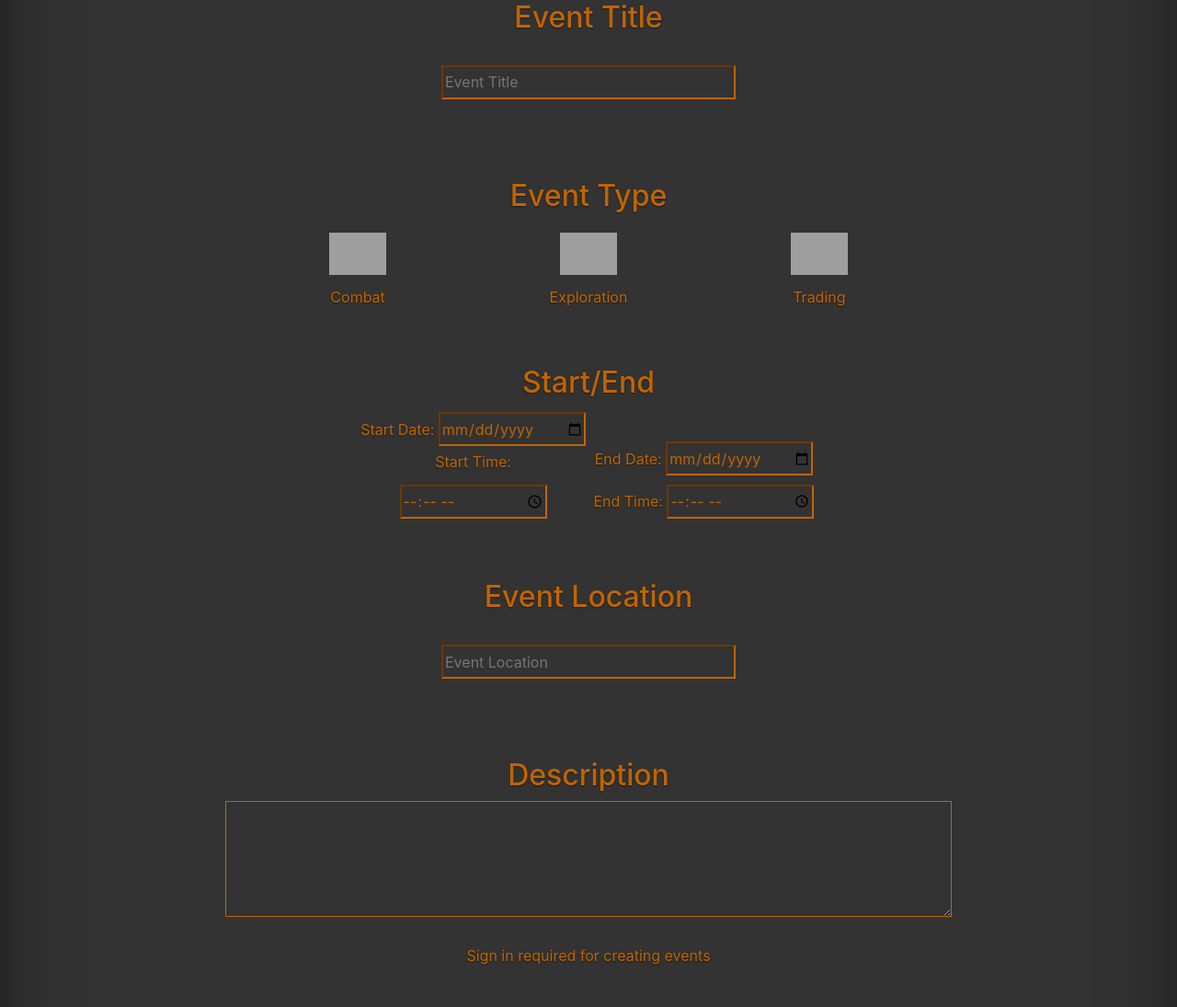
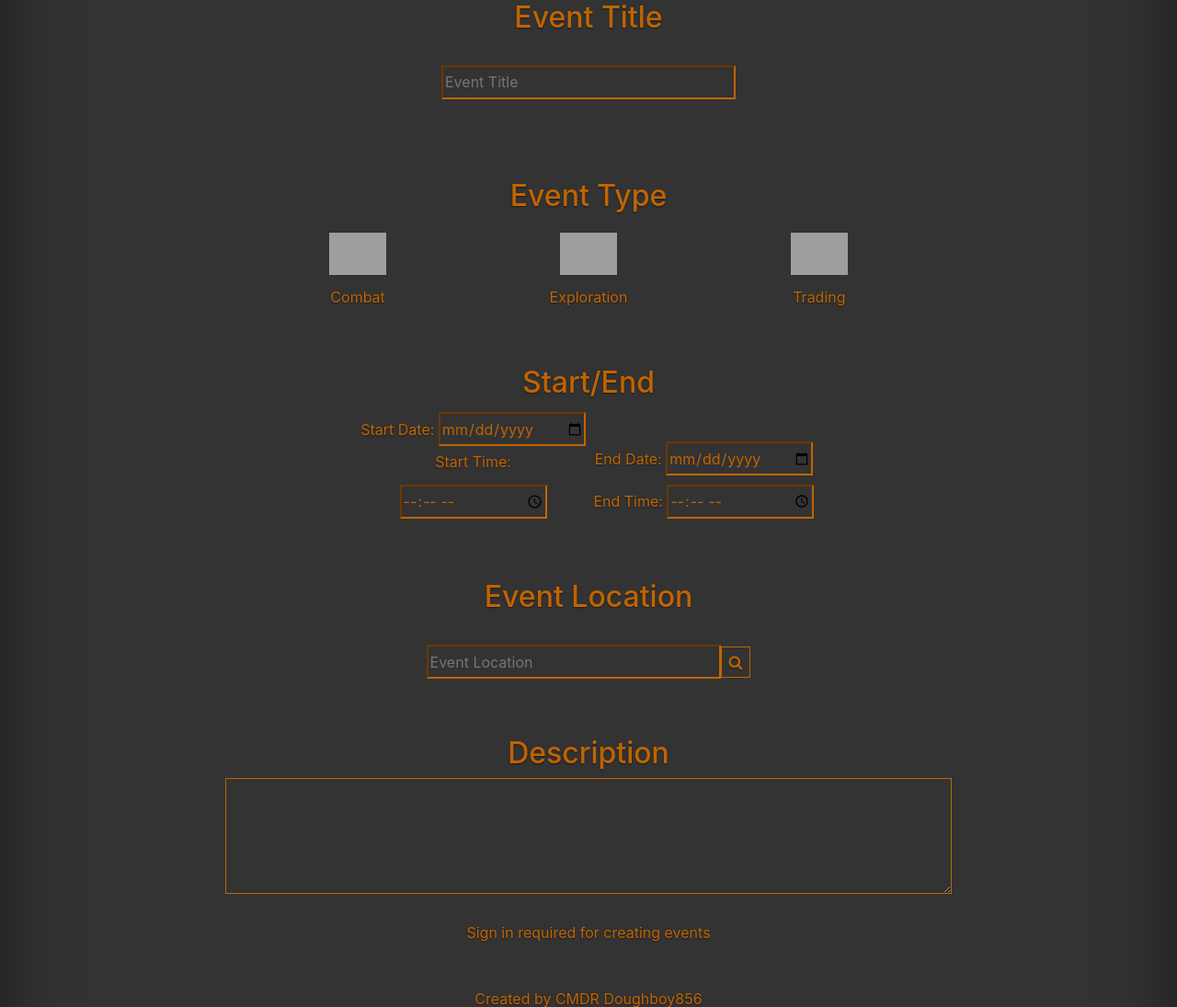
Before and after one commit to CCecilia/eliteDangerousEvents, a Django app: page /createEvent/ in a window 1280 px wide. Shown: the part 148-1243 px from the top of the page at 92% size. Run offline with Django 3.2, Linux system fonts and the light colour scheme; some libraries are stand-ins or nearby versions; grey boxes are pictures that could not be loaded.

Commit message:
system search

```diff
--- a/eliteEvents/requirements.txt
+++ b/eliteEvents/requirements.txt
@@ -1,3 +1,4 @@
 Django==2.0
+ijson==2.3
 lorem==0.1.1
 pytz==2017.3
--- a/eliteEvents/templates/html/createEvent.html
+++ b/eliteEvents/templates/html/createEvent.html
@@ -38,7 +38,10 @@
 	            </ul>
 	            <input type="hidden" name="event-type"/>
 	            <h2 class="event-label cover-heading">Event Location</h2>
-	            <input class="event-location" name="event-location" placeholder="Event Location" type="text">
+	            <input class="event-location" name="event-location" placeholder="Event Location" type="text"><span><i class="fa fa-search location-search-icon"></i></span>
+	            <div class="location-results-wrapper">
+	            	<table id="location-results-table"></table>
+	            </div>
 	            <h2 class="event-label cover-heading">Description</h2>
 	            <textarea class="event-description" name="event-description" cols="75" rows="5"></textarea>
 	            {% csrf_token %}
--- a/eliteEvents/website/static/css/ed_events_style.css
+++ b/eliteEvents/website/static/css/ed_events_style.css
@@ -229,6 +229,41 @@ body {
    margin-top: 5%;
 }
 
+.location-search-icon{
+  padding: .5em;
+  border: 1px solid #c06400;
+  cursor: pointer;
+}
+
+.location-search-icon:hover, #location-results-table tr:hover{
+  color: #FFF;
+  background-color: #c06400;
+}
+
+.event-location{
+  margin-bottom: 0;
+}
+
+.location-results-wrapper{
+  width: 20em;
+  margin: 0 auto;
+}
+
+#location-results-table{
+  width: 20em;
+
+}
+
+#location-results-table tr{
+  border: 1px solid #c06400;
+
+}
+
+{
+  border: 1px solid #c06400;
+  background-color:
+}
+
 .event-description{
   background-color: #333;;
   color: #c06400;
--- a/eliteEvents/website/static/js/ed_events_scripts.js
+++ b/eliteEvents/website/static/js/ed_events_scripts.js
@@ -156,12 +156,43 @@ $(document).ready(function(){
     });
 
 
-    //Event location autofill
-    $(".event-location").keyup(function(e) {
-    	var query = $(this).val();
+    //Event location search
+    $(".location-search-icon").click(function(e) {
+        // get system query
+    	var system_query = $("input[name='event-location']").val();
 
-    	if(query.length > 2){
-    		console.log('long enough for search');
+    	if(system_query.length > 2){
+            // clear out table
+    		$("#location-results-table").empty();
+
+            // add loading animation
+            $(this).addClass('fa-pulse');
+
+            $.ajax({
+                type: "POST",
+                url: '/search/systems/',
+                data: JSON.stringify({system_query: system_query}),
+                success: function(data){
+                    console.log(data);
+                    // stop loading animation
+                    $(".location-search-icon").removeClass('fa-pulse');
+                    for ( i = 0; i < data.results.length; i++ ) {
+                        // create rows for slection table of top 5 results
+                        result_html = '' +
+                        '<tr>' +
+                            '<td>'+data.results[i]+'</td' +
+                        '</tr>';
+                        $(result_html).appendTo($('#location-results-table'));
+                    }
+
+                },
+                fail: function(data){
+                    // stop loading animation
+                    $(".location-search-icon").removeClass('fa-pulse');
+                    // alert user of error
+                    alert('unknown server error occurred');
+                }
+            });
     	}
     });
 
--- a/eliteEvents/website/urls.py
+++ b/eliteEvents/website/urls.py
@@ -18,4 +18,5 @@ urlpatterns = [
     path('event/edit/<int:event_id>/', views.editEvent, name='editEvent'),
     path('event/update/<int:event_id>/', views.updateEvent, name='updateEvent'),
     path('event/remove/', views.removeEvent, name='removeEvent'),
+    path('search/systems/', views.searchSystems, name='searchSystems')
 ]
--- a/eliteEvents/website/views.py
+++ b/eliteEvents/website/views.py
@@ -1,12 +1,14 @@
 __author__ = 'christian.cecilia1@gmail.com'
 
+import ijson
+import json
 import os
-import json
-from django.shortcuts import render, redirect, get_object_or_404
-from django.http import JsonResponse
 from django.contrib.auth.models import User
 from django.contrib.auth import authenticate, login, logout
 from django.core import serializers
+from django.http import JsonResponse
+from django.shortcuts import render, redirect, get_object_or_404
+from django.views.decorators.csrf import csrf_exempt
 from .models import Event
 
 
@@ -310,3 +312,28 @@ def removeEvent(request):
 
     # send reponse JSON
     return JsonResponse(response)
+
+
+def searchSystems(request):
+    system_query = json.loads(request.body)['system_query']
+    results = []
+    BASE_DIR = os.path.dirname(os.path.dirname(os.path.abspath(__file__)))
+
+    with open(BASE_DIR + '/website/media/uploads/populated_systems.json', "rb") as f:
+        # parse JSON file
+        parser = ijson.parse(f)
+        for prefix, event, value in parser:
+            if prefix == 'item.name':
+                if system_query in str(value).lower() and len(results) < 5:
+                    print('value:{}'.format(value))
+                    results.append(value)
+
+
+    # create response
+    response = {
+        'status': 'success',
+        'results': results
+    }
+
+    # send reponse JSON
+    return JsonResponse(response)
```
